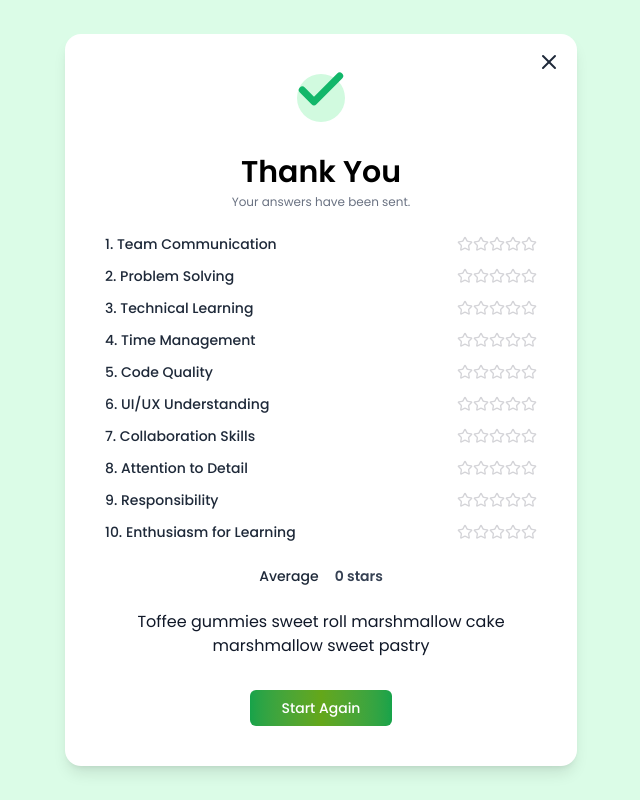
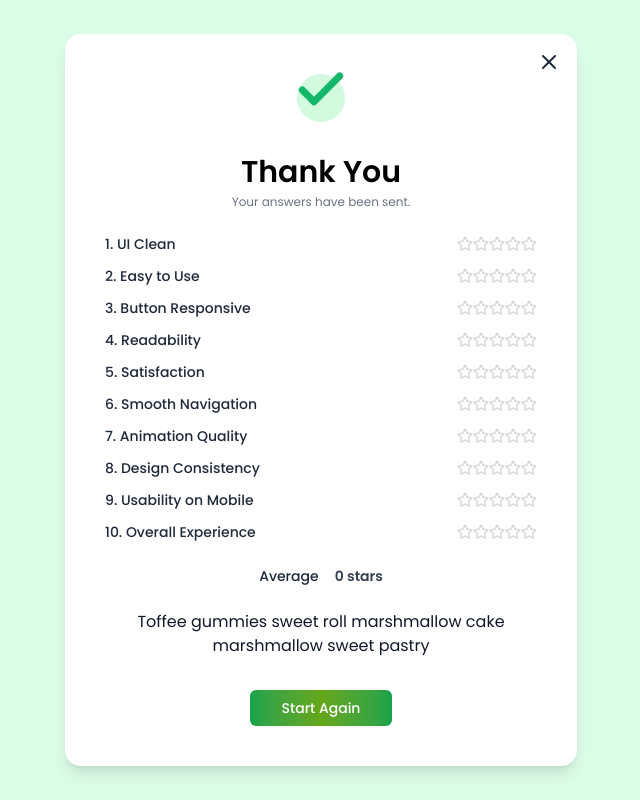
Before and after one commit to vineetkatiyar/Gummies_Task, a Next.js app: page /result in a window 1280 px wide. Shown: the whole page, without its empty margins (319-959 px from the left). Built offline with nearby package versions, Linux system fonts and the light colour scheme.

Commit message:
questions change

```diff
--- a/data/Questions.ts
+++ b/data/Questions.ts
@@ -1,42 +1,42 @@
 export const questions = [
   {
-      title: "1. Team Communication",
-      description: "How comfortable are you communicating with team members during a project?"
+    title: "1. UI Clean",
+    description: "How clean and visually appealing do you think this interface is?"
   },
   {
-      title: "2. Problem Solving",
-      description: "How confident are you when debugging or identifying issues in code?"
+    title: "2. Easy to Use",
+    description: "How easy is it for you to use this evaluation system?"
   },
   {
-      title: "3. Technical Learning",
-      description: "How quickly can you learn and adapt to new technologies or tools?"
+    title: "3. Button Responsive",
+    description: "How smooth and responsive do the buttons feel?"
   },
   {
-      title: "4. Time Management",
-      description: "How well do you manage deadlines and prioritize tasks?"
+    title: "4. Readability",
+    description: "How easy is it to read the text and labels on this screen?"
   },
   {
-      title: "5. Code Quality",
-      description: "How important is writing clean and maintainable code for you?"
+    title: "5. Satisfaction",
+    description: "How satisfied are you with your experience so far?"
   },
   {
-      title: "6. UI/UX Understanding",
-      description: "How comfortable are you designing simple and user-friendly interfaces?"
+    title: "6. Smooth Navigation",
+    description: "How smooth does switching between questions feel?"
   },
   {
-      title: "7. Collaboration Skills",
-      description: "How effectively can you work with others on shared codebases?"
+    title: "7. Animation Quality",
+    description: "How good do the small animations / transitions feel?"
   },
   {
-      title: "8. Attention to Detail",
-      description: "How often do you focus on small details while developing features?"
+    title: "8. Design Consistency",
+    description: "How consistent does the design feel across the app?"
   },
   {
-      title: "9. Responsibility",
-      description: "How responsible do you feel about completing tasks on time?"
+    title: "9. Usability on Mobile",
+    description: "How comfortable is this UI on mobile devices?"
   },
   {
-      title: "10. Enthusiasm for Learning",
-      description: "How much do you enjoy learning new things and improving your skills?"
+    title: "10. Overall Experience",
+    description: "How would you rate your overall experience using this test?"
   }
 ];
```
Lines whose indentation alone changed are shown as unchanged.
